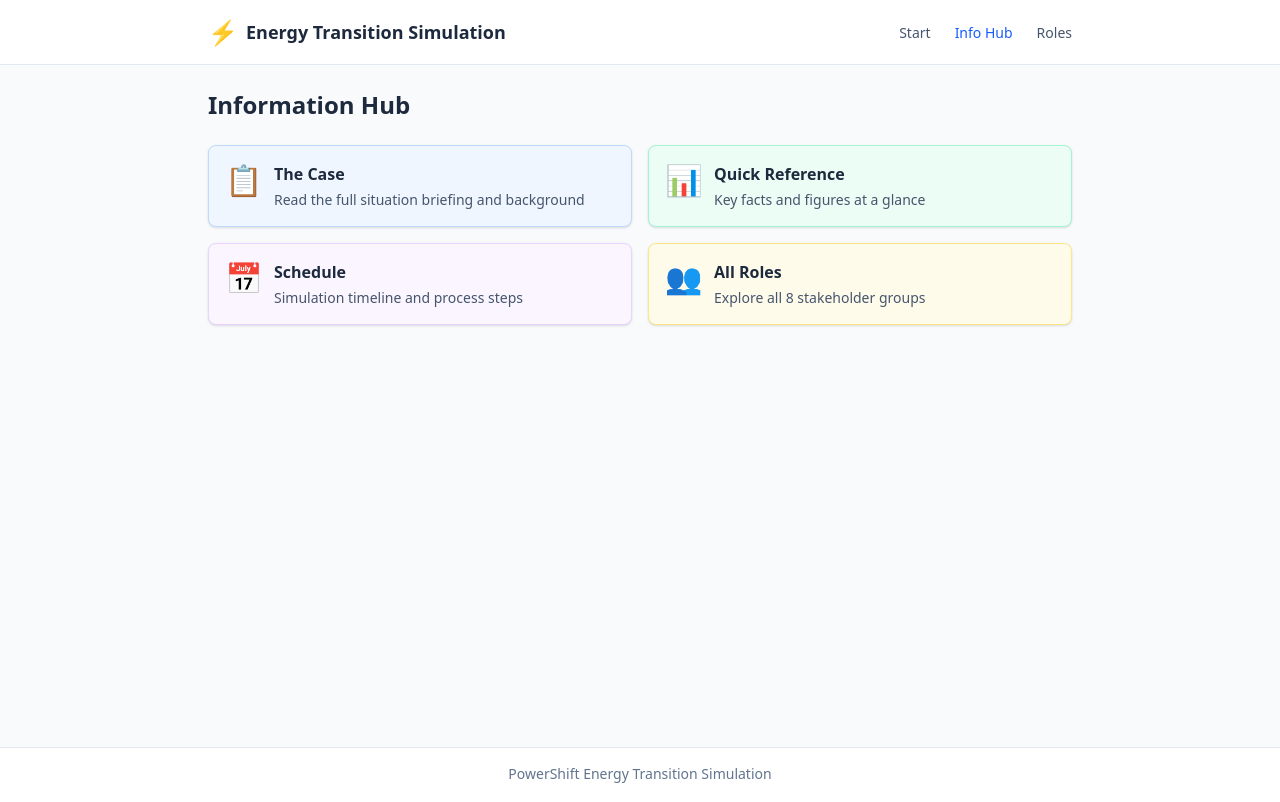
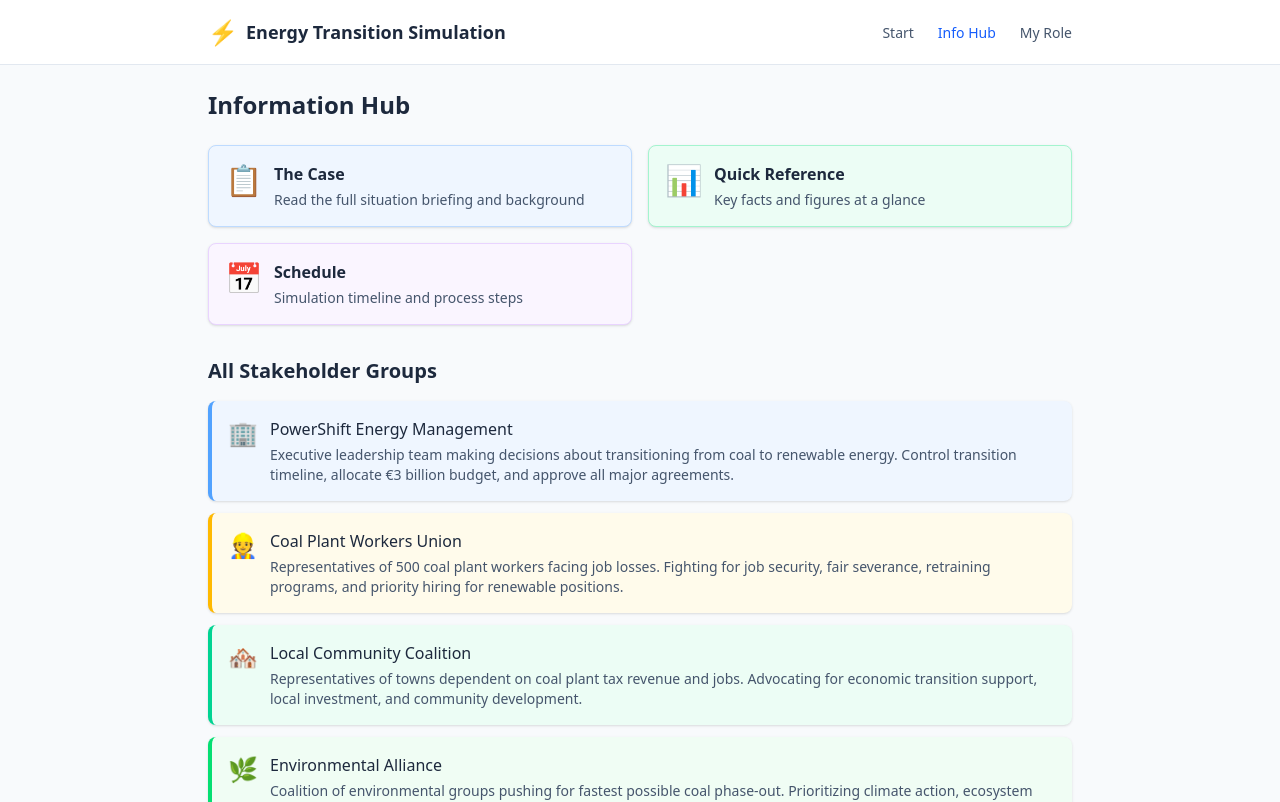
Before and after one commit to romanmesicek/stakeholder-simulation, a React (Vite) app: page /info in a window 1280 px wide. Shown: the top 802 px of the page. Built offline with nearby package versions, Linux system fonts and the light colour scheme.

Commit message:
Refactor Info Hub and navigation
- Info Hub: Show stakeholder overview (not clickable)
- Navigation: Rename 'Roles' to 'My Role'
- My Role links to role selection or selected role detail

```diff
--- a/src/components/NavMenu.jsx
+++ b/src/components/NavMenu.jsx
@@ -10,10 +10,10 @@ export default function NavMenu() {
   const navItems = [
     { path: '/', label: 'Start' },
     { path: '/info', label: 'Info Hub' },
-    { path: '/info/roles', label: 'Roles' },
-    ...(selectedRole
-      ? [{ path: `/info/roles/${selectedRole.id}`, label: `My Role ${selectedRole.emoji}` }]
-      : []),
+    {
+      path: selectedRole ? `/info/roles/${selectedRole.id}` : '/info/roles',
+      label: selectedRole ? `My Role ${selectedRole.emoji}` : 'My Role'
+    },
   ];
 
   return (
--- a/src/pages/InfoHub.jsx
+++ b/src/pages/InfoHub.jsx
@@ -1,4 +1,5 @@
 import { Link } from 'react-router-dom';
+import { getOrderedStakeholders } from '../lib/stakeholders';
 
 const infoCards = [
   {
@@ -22,20 +23,27 @@ const infoCards = [
     description: 'Simulation timeline and process steps',
     color: 'bg-purple-50 border-purple-200 hover:bg-purple-100',
   },
-  {
-    path: '/info/roles',
-    emoji: '👥',
-    title: 'All Roles',
-    description: 'Explore all 8 stakeholder groups',
-    color: 'bg-amber-50 border-amber-200 hover:bg-amber-100',
-  },
 ];
 
+const colorClasses = {
+  blue: 'border-blue-400 bg-blue-50',
+  amber: 'border-amber-400 bg-amber-50',
+  emerald: 'border-emerald-400 bg-emerald-50',
+  green: 'border-green-400 bg-green-50',
+  purple: 'border-purple-400 bg-purple-50',
+  orange: 'border-orange-400 bg-orange-50',
+  slate: 'border-slate-400 bg-slate-50',
+  cyan: 'border-cyan-400 bg-cyan-50',
+};
+
 export default function InfoHub() {
+  const stakeholders = getOrderedStakeholders();
+
   return (
     <div>
       <h1 className="text-2xl font-bold text-slate-800 mb-6">Information Hub</h1>
-      <div className="grid gap-4 sm:grid-cols-2">
+
+      <div className="grid gap-4 sm:grid-cols-2 mb-8">
         {infoCards.map((card) => (
           <Link
             key={card.path}
@@ -52,6 +60,24 @@ export default function InfoHub() {
           </Link>
         ))}
       </div>
+
+      <h2 className="text-xl font-bold text-slate-800 mb-4">All Stakeholder Groups</h2>
+      <div className="grid gap-3">
+        {stakeholders.map((stakeholder) => (
+          <div
+            key={stakeholder.id}
+            className={`p-4 rounded-lg border-l-4 shadow-sm ${colorClasses[stakeholder.color]}`}
+          >
+            <div className="flex items-start gap-3">
+              <span className="text-2xl">{stakeholder.emoji}</span>
+              <div>
+                <h3 className="font-medium text-slate-800">{stakeholder.name}</h3>
+                <p className="text-sm text-slate-600 mt-1">{stakeholder.shortDescription}</p>
+              </div>
+            </div>
+          </div>
+        ))}
+      </div>
     </div>
   );
 }
```
